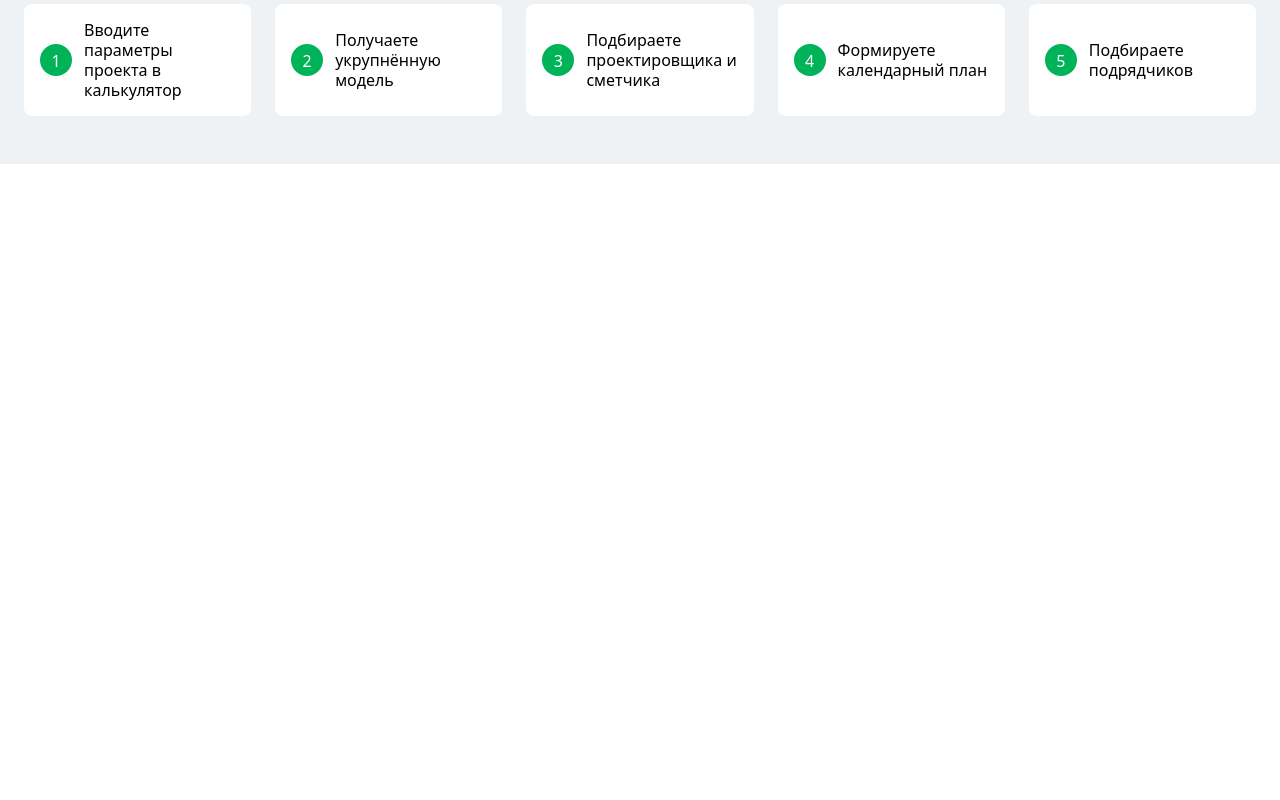
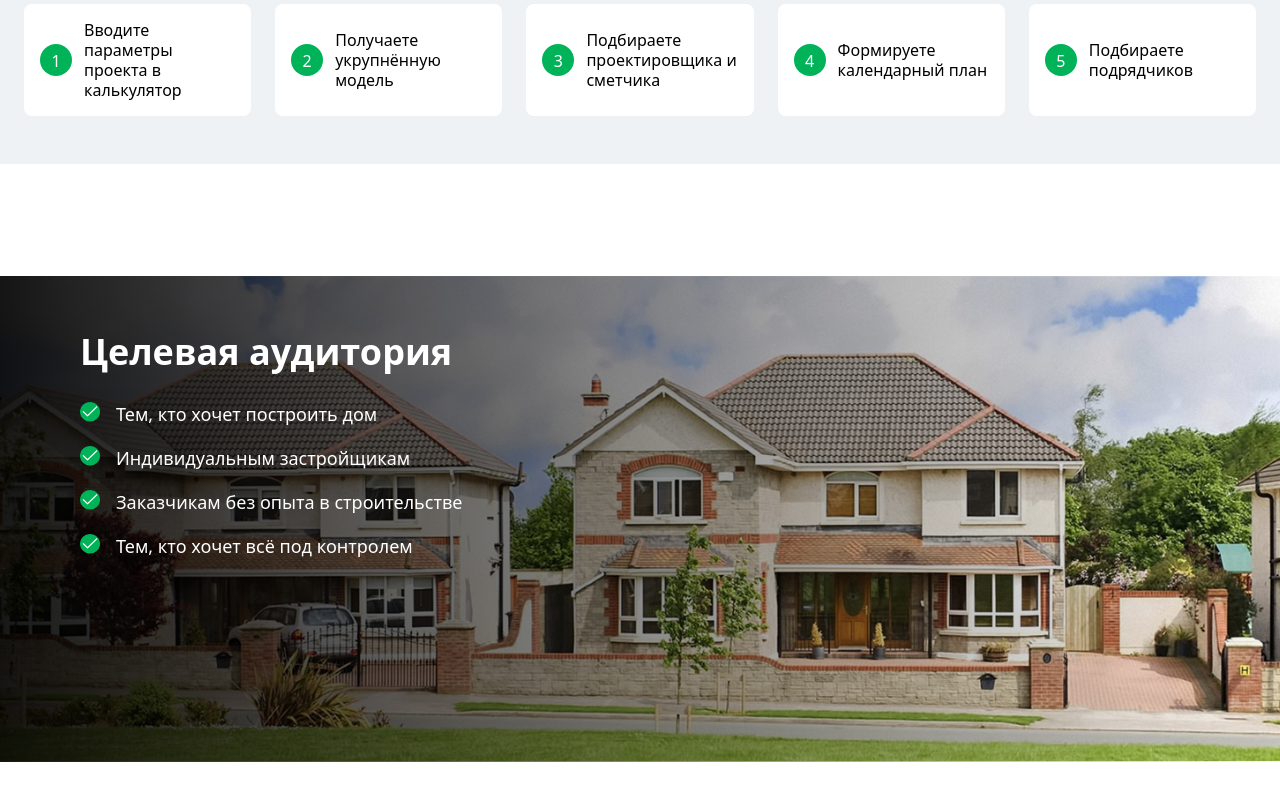
Before and after one commit to wzxq802/landing-page, a Vue app: page / in a window 1280 px wide. Shown: the part 4156-4956 px from the top of the page. Before the commit the page ends 4320 px from the top, so only its background shows below. Built offline with nearby package versions, Linux system fonts and the light colour scheme; the HTML template or start-up script is replaced by a standard one.

Commit message:
созданы компонент TargetAudience

```diff
--- a/src/layouts/DefaultLayout.vue
+++ b/src/layouts/DefaultLayout.vue
@@ -8,6 +8,7 @@
     <SwiperSlider/>
     <LandingAdvantages/>
     <HowWork/>
+    <TargetAudience/>
   </div>
 </template>
 
@@ -20,4 +21,5 @@ import Concerns from '@/widgets/Concerns/ui/LandingConcerns.vue'
 import SwiperSlider from '@/widgets/SwiperSlider/ui/SwiperSlider.vue'
 import LandingAdvantages from '@/widgets/LandingAdvantages/ui/LandingAdvantages.vue'
 import HowWork from '@/widgets/HowWork/ui/HowWork.vue'
+import TargetAudience from '@/widgets/TargetAudience/ui/TargetAudience.vue'
 </script>
--- /dev/null
+++ b/src/shared/targetMock.ts
@@ -0,0 +1,20 @@
+import type { TargetData } from '@/shared/types/target'
+
+export const target: TargetData[] = [
+  {
+    id: 1,
+    title: 'Тем, кто хочет построить дом',
+  },
+  {
+    id: 2,
+    title: 'Индивидуальным застройщикам',
+  },
+  {
+    id: 3,
+    title: 'Заказчикам без опыта в строительстве',
+  },
+  {
+    id: 4,
+    title: 'Тем, кто хочет всё под контролем',
+  },
+];
--- /dev/null
+++ b/src/shared/types/target.ts
@@ -0,0 +1,4 @@
+export type TargetData = {
+  id: number;
+  title: string;
+};
--- /dev/null
+++ b/src/widgets/TargetAudience/ui/TargetAudience.vue
@@ -0,0 +1,33 @@
+<template>
+  <section class="advantages py-10 bg-[linear-gradient(to_right,rgba(0,0,0,0.9),transparent),url('/src/assets/images/target_bg.png')] bg-cover h-[486px] md:py-14 my-10 md:my-28 relative">
+    <div class="container mx-auto px-4 md:px-6">
+      <div class="flex flex-col px-14 lg:flex-row gap-8 lg:gap-12 xl:gap-16">
+        <div class="lg:order-2">
+          <h2 class="font-bold text-2xl sm:text-3xl md:text-4xl text-white mb-5 md:mb-7">
+            Целевая аудитория
+          </h2>
+          <ul class="space-y-3 md:space-y-4">
+            <li
+              v-for="item in targetData"
+              :key="item.id"
+              class="flex items-start gap-3 md:gap-4 text-white"
+            >
+              <img
+                src="@/assets/images/check.png"
+                alt="check"
+                class="w-5 h-5 mt-0.5 flex-shrink-0"
+              >
+              <span class="text-base md:text-lg">{{ item.title }}</span>
+            </li>
+          </ul>
+        </div>
+      </div>
+    </div>
+  </section>
+</template>
+
+<script lang="ts" setup>
+import { target } from '@/shared/targetMock'
+import type { TargetData } from '@/shared/types/target'
+const targetData: TargetData[] = target
+</script>
```
Also changed, not shown: src/assets/images/target_bg.png (added).
